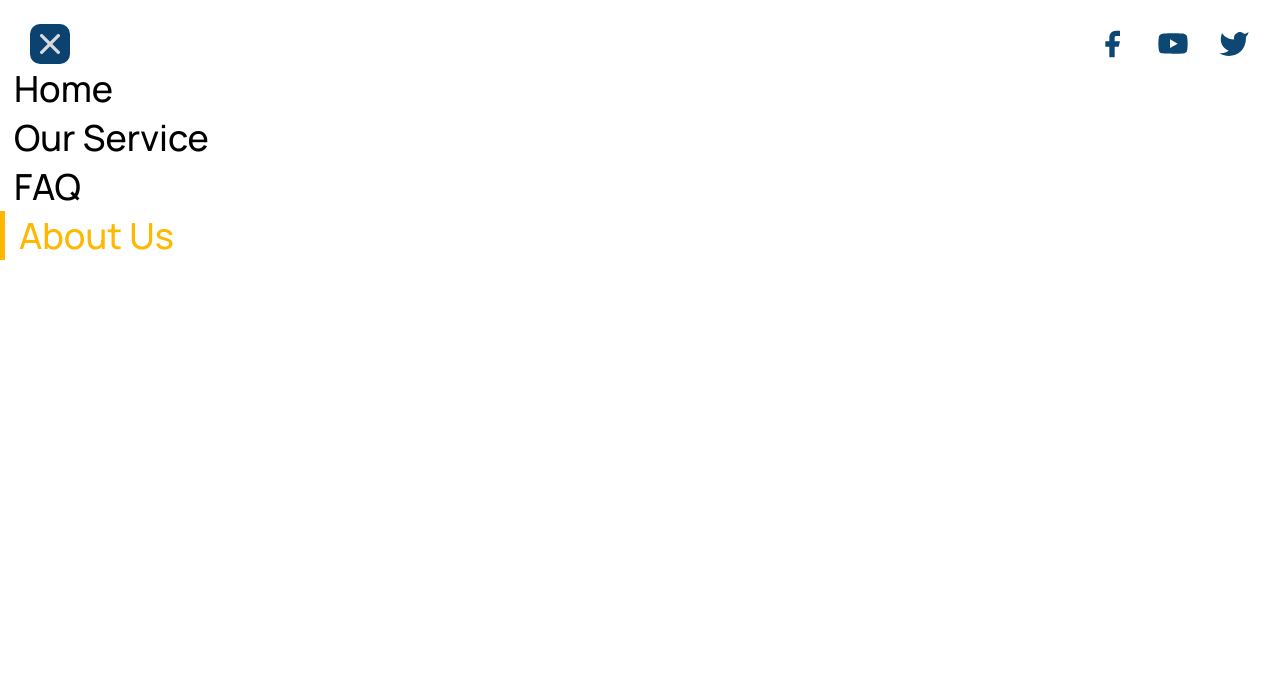
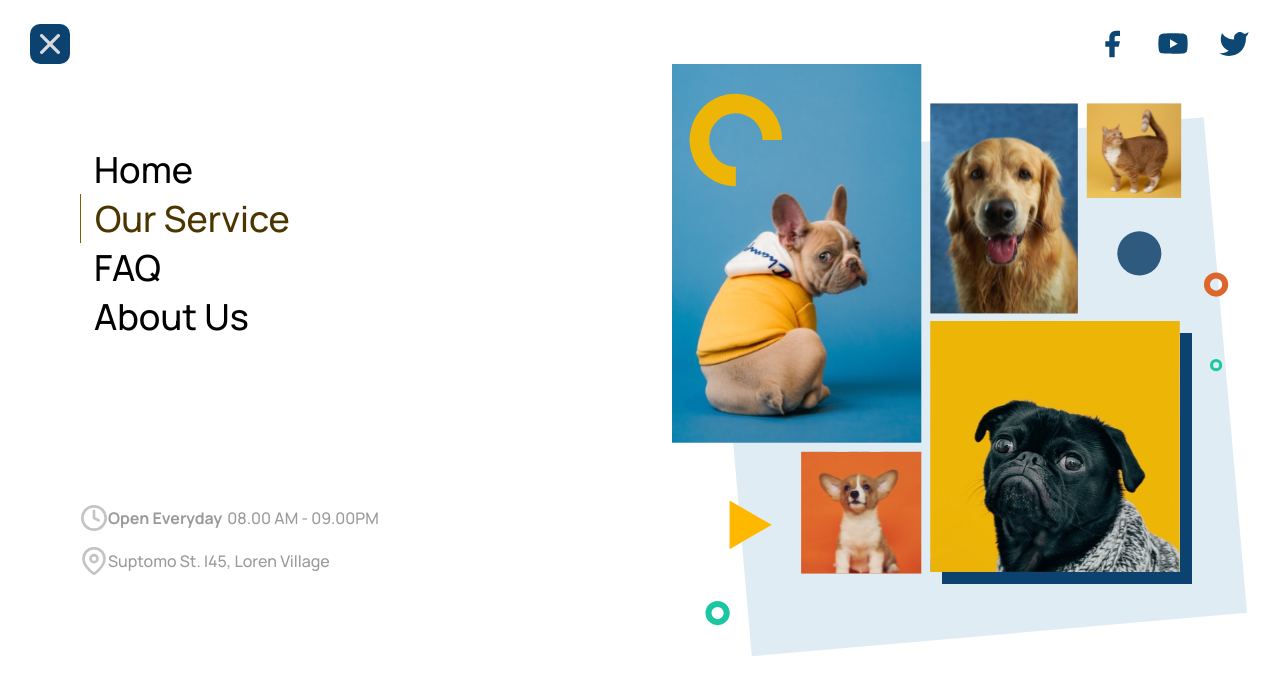
Before and after one commit to rflcnunes/loveanimals, a Vue app: page / in a window 1280 px wide. Shown: the top 694 px of the page. Built offline with nearby package versions, Linux system fonts and the light colour scheme.

Commit message:
added images e  new color

```diff
--- a/src/App.vue
+++ b/src/App.vue
@@ -2,29 +2,101 @@
   <div id="app">
     <TheNavbar />
     <div id="body">
-      <TheBanner />
+      <div class="body_the_banner">
+        <TheBanner />
+        <div class="description">
+          <div class="hour">
+            <TheIconSvg icon="hourIcon" />
+            <div class="text_group">
+              <TheTypography class="text" weight="bold" text="Open Everyday" />
+              <TheTypography class="text" text=" 08.00 AM - 09.00PM" />
+            </div>
+          </div>
+          <div class="address">
+            <TheIconSvg icon="placeIcon" />
+            <TheTypography
+              class="text"
+              text="Suptomo St. I45, Loren Village "
+            />
+          </div>
+        </div>
+      </div>
+      <div class="body_the_image">
+        <img class="body_image" src="./assets/animalsBg.svg" alt="animals_bg" />
+      </div>
     </div>
   </div>
 </template>
 
 <script>
-import TheBanner from './components/molecules/TheBanner.vue';
-import TheNavbar from './components/molecules/TheNavbar.vue';
+import TheIconSvg from "./components/atoms/TheIconSvg.vue";
+import TheTypography from "./components/atoms/TheTypography.vue";
+import TheBanner from "./components/molecules/TheBanner.vue";
+import TheNavbar from "./components/molecules/TheNavbar.vue";
 
 export default {
-  name: 'App',
+  name: "App",
   components: {
     TheNavbar,
-    TheBanner
-}
-}
+    TheBanner,
+    TheTypography,
+    TheIconSvg,
+  },
+};
 </script>
 
 <style lang="scss">
 * {
   padding: 0;
   margin: 0;
-  font-family: 'Manrope', sans-serif;
+  font-family: "Manrope", sans-serif;
   font-weight: 700;
 }
+
+#app {
+  #body {
+    display: grid;
+    grid-template-columns: 1fr 1fr;
+
+    .body_the_banner {
+      padding: 0 0 0 80px;
+      display: grid;
+      align-items: center;
+
+      .description {
+        display: grid;
+        grid-auto-flow: row;
+        grid-gap: 15px;
+
+        .hour,
+        .address {
+          display: grid;
+          grid-template-columns: 0.1fr 2fr;
+          align-items: center;
+
+          .text {
+            color: $primaryGray;
+          }
+        }
+
+        .text_group {
+          display: flex;
+
+          .text {
+            margin: 0 5px 0 0;
+          }
+        }
+      }
+    }
+
+    .body_the_image {
+      .body_image {
+        width: 90%;
+        display: flex;
+        align-items: center;
+        margin: 0 auto;
+      }
+    }
+  }
+}
 </style>
--- a/src/styles/_variables.scss
+++ b/src/styles/_variables.scss
@@ -5,6 +5,7 @@ $primaryYellow: #ffb800;
 $primaryOrange: #c64a23;
 $primaryGreen: #1bc6a2;
 $primaryWhite: #ffffff;
+$primaryGray: #9A9A9A;
 
 // Fonts
 $primaryFontFamily: "Manrope", sans-serif;
```
Also changed, not shown: src/assets/hourIcon.svg (added), src/assets/placeIcon.svg (added).
